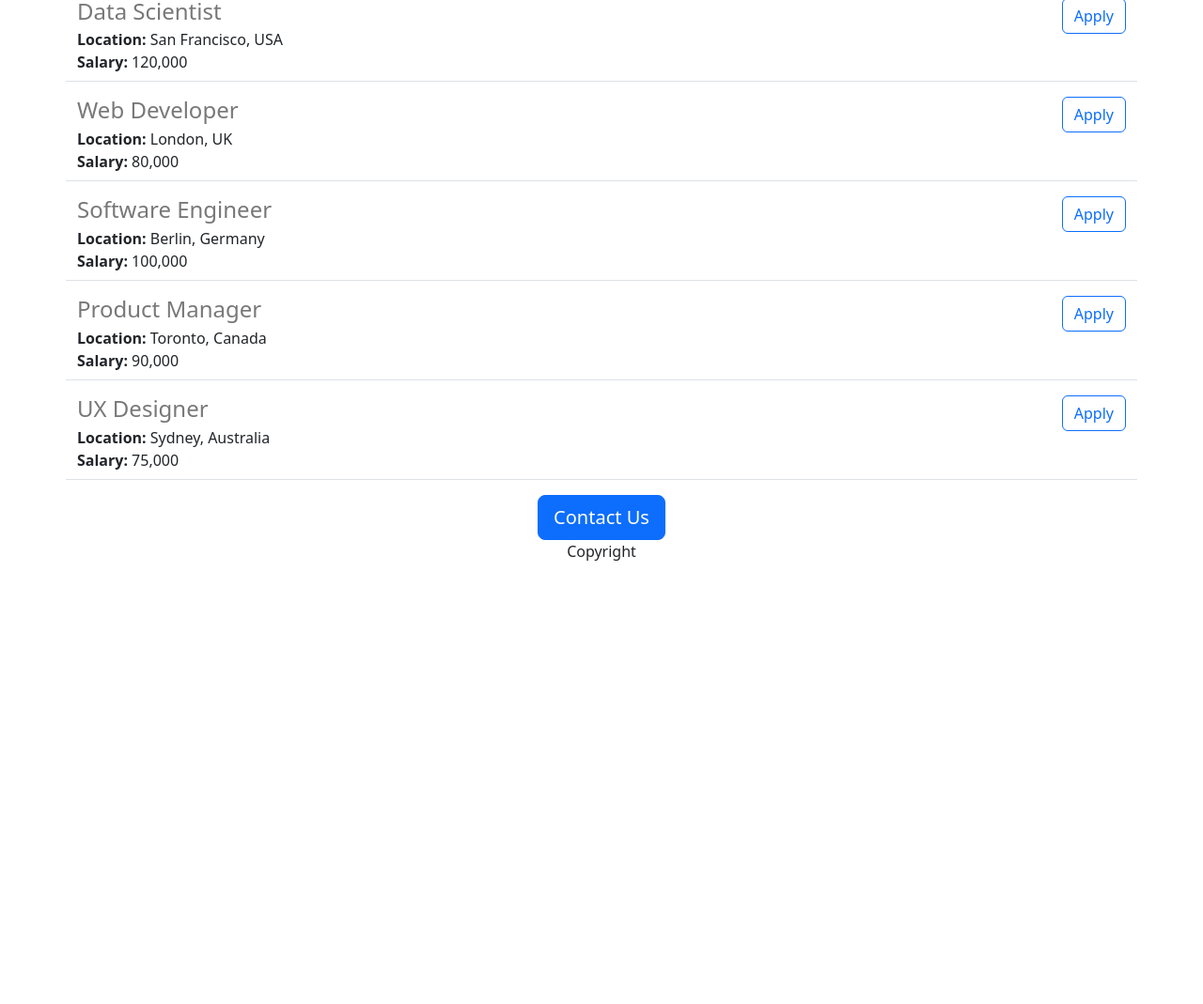
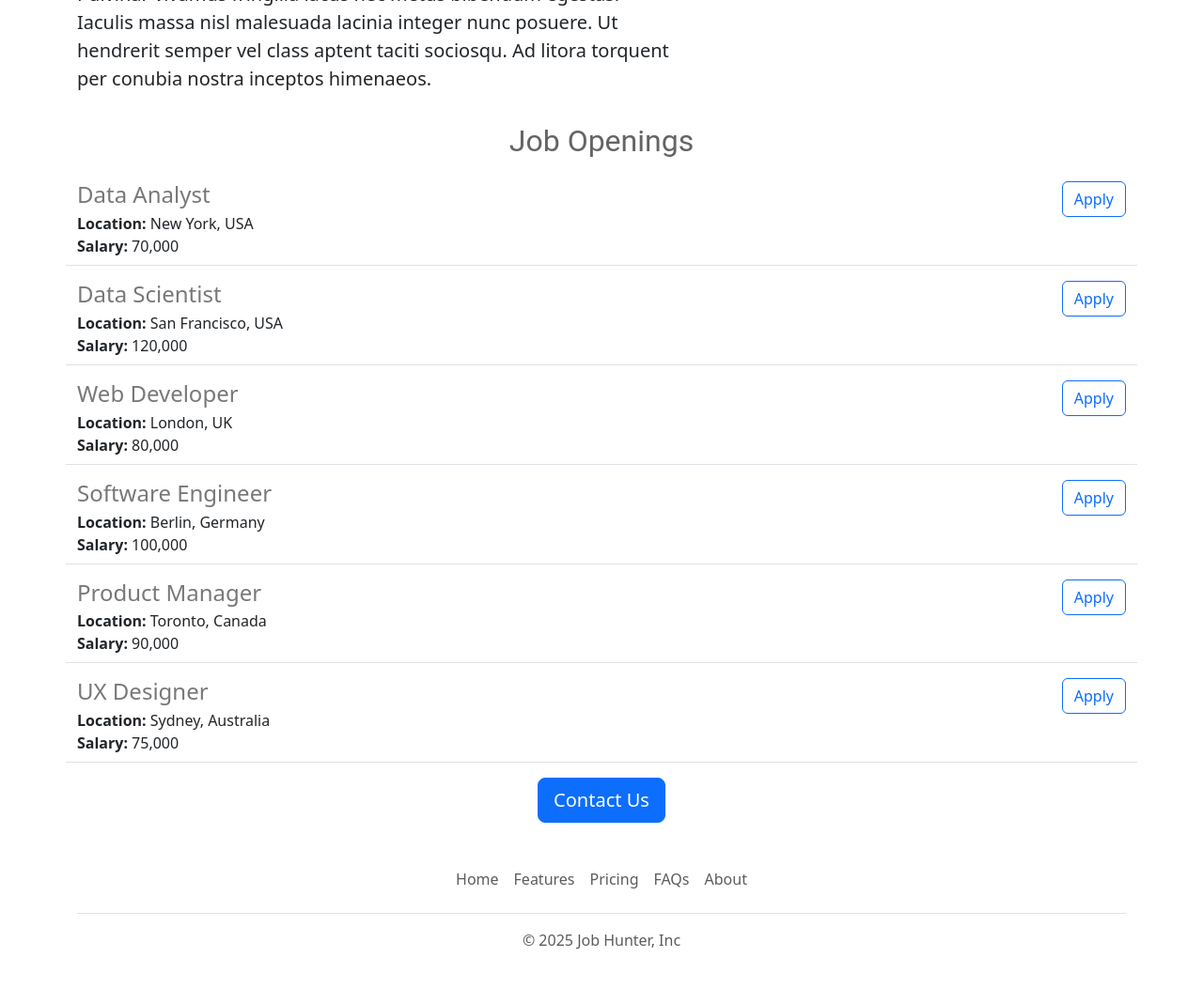
Before and after one commit to SuyashAgarwal14/Job-Hunter, a Flask app: page / in a window 1280 px wide. Shown: the part 657-1726 px from the top of the page at 94% size. Before the commit the page ends 1254 px from the top, so only its background shows below. Run offline with Flask 3, Linux system fonts and the light colour scheme.

Commit message:
Added footer and navbar

```diff
--- /dev/null
+++ b/templates/footer.html
@@ -0,0 +1,12 @@
+<div class="container">
+    <footer class="py-3 my-4">
+      <ul class="nav justify-content-center border-bottom pb-3 mb-3">
+        <li class="nav-item"><a href="#" class="nav-link px-2 text-body-secondary">Home</a></li>
+        <li class="nav-item"><a href="#" class="nav-link px-2 text-body-secondary">Features</a></li>
+        <li class="nav-item"><a href="#" class="nav-link px-2 text-body-secondary">Pricing</a></li>
+        <li class="nav-item"><a href="#" class="nav-link px-2 text-body-secondary">FAQs</a></li>
+        <li class="nav-item"><a href="#" class="nav-link px-2 text-body-secondary">About</a></li>
+      </ul>
+      <p class="text-center text-body-secondary">&copy; 2025 Job Hunter, Inc</p>
+    </footer>
+</div>
--- a/templates/home.html
+++ b/templates/home.html
@@ -8,17 +8,28 @@
     <link rel="stylesheet" href="{{ url_for('static', filename='style.css') }}">
 </head>
 <body>
+    {% include 'navbar.html' %}
+    <img class = "img-fluid" id = "banner" src = "http://127.0.0.1:5000/static/Job_hiring.jpg" alt="HTML5 Logo">
     <div class = "container">
         <h1 class = 'text-center mt-2 mb-4'>{{company_name}} Careers</h1>
-        <img class = "img-fluid" id = "banner" src = "static/Job_hiring.jpg" alt="HTML5 Logo">
-        <h2 class = 'text-center mt-2 mb-4'>About</h2>
-        <p class = "lead">
-            Lorem ipsum dolor sit amet, consectetur adipiscing elit, sed do eiusmod tempor incididunt ut labore
-            et dolore magna aliqua. Ut enim ad minim veniam, quis nostrud exercitation ullamco laboris nisi ut
-            aliquip ex ea commodo consequat. Duis aute irure dolor in reprehenderit in voluptate velit esse cillum
-            dolore eu fugiat nulla pariatur. Excepteur sint occaecat cupidatat non proident, sunt in culpa qui officia
-            deserunt mollit anim id est laborum.
-        </p>
+        <div class = "row" style = "margin-bottom: 16px;">
+            <div class = "col-md-7">
+                <p class = "lead">
+                    Lorem ipsum dolor sit amet, consectetur adipiscing elit, sed do eiusmod tempor incididunt ut labore
+                    et dolore magna aliqua. Ut e nim ad minim veniam, quis nostrud exercitation ullamco laboris nisi ut
+                    aliquip ex ea commodo consequat. Duis aute irure dolor in reprehenderit in voluptate velit esse cillum
+                    dolore eu fugiat nulla pariatur. Excepteur sint occaecat cupidatat non proident, sunt in culpa qui officia
+                    deserunt mollit anim id est laborum.Lorem ipsum dolor sit amet consectetur adipiscing elit. Quisque faucibus
+                    ex sapien vitae pellentesque sem placerat. In id cursus mi pretium tellus duis convallis. Tempus leo eu aenean
+                    sed diam urna tempor. Pulvinar vivamus fringilla lacus nec metus bibendum egestas. Iaculis massa nisl malesuada
+                    lacinia integer nunc posuere. Ut hendrerit semper vel class aptent taciti sociosqu. Ad litora torquent per conubia
+                    nostra inceptos himenaeos.
+                </p>
+            </div>
+            <div class = "d-none d-md-block col-md-5">
+                <img src = "/static/people.jpg" alt = "People" style = "height: 320px; border-radius: 4px;">
+            </div>
+        </div>
         <h2 class = 'text-center mt-2 mb-4'>Job Openings</h2>
         <div>
             {% for job in jobs %}
@@ -27,8 +38,8 @@
         </div>
         <div class = "text-center">
             <button class = 'btn btn-primary btn-lg'>Contact Us</button>
-            <p class = "mb-4">Copyright</p>
         </div>
     </div>
+    {% include 'footer.html' %}
 </body>
 </html>
--- a/templates/jobitem.html
+++ b/templates/jobitem.html
@@ -7,6 +7,6 @@
         {% endif %}
     </div>
     <div class="col-3 text-end">
-        <button type="button" class="btn btn-outline-primary">Apply</button>
+        <a href="mailto:suyash140702@gmail.com? subject=Application520for%20{{job['title']}}" type="button" class="btn btn-outline-primary">Apply</a>
     </div>
 </div>
--- /dev/null
+++ b/templates/navbar.html
@@ -0,0 +1,9 @@
+<nav class = "navbar shadow-sm fixed-top bg-white">
+  <div class = "container-fluid">
+    <a class = "navbar-brand" href = "#">
+      <img src = "/static/bootstrap-logo.svg" alt = "" width = "30" height = "24" class = "d-inline-block align-text-top">
+      Job Hunter
+    </a>
+  </div>
+</nav>
+<div style = "height: 56px;"></div>
```
Also changed, not shown: static/bootstrap-logo.svg (added), 1 other file.
